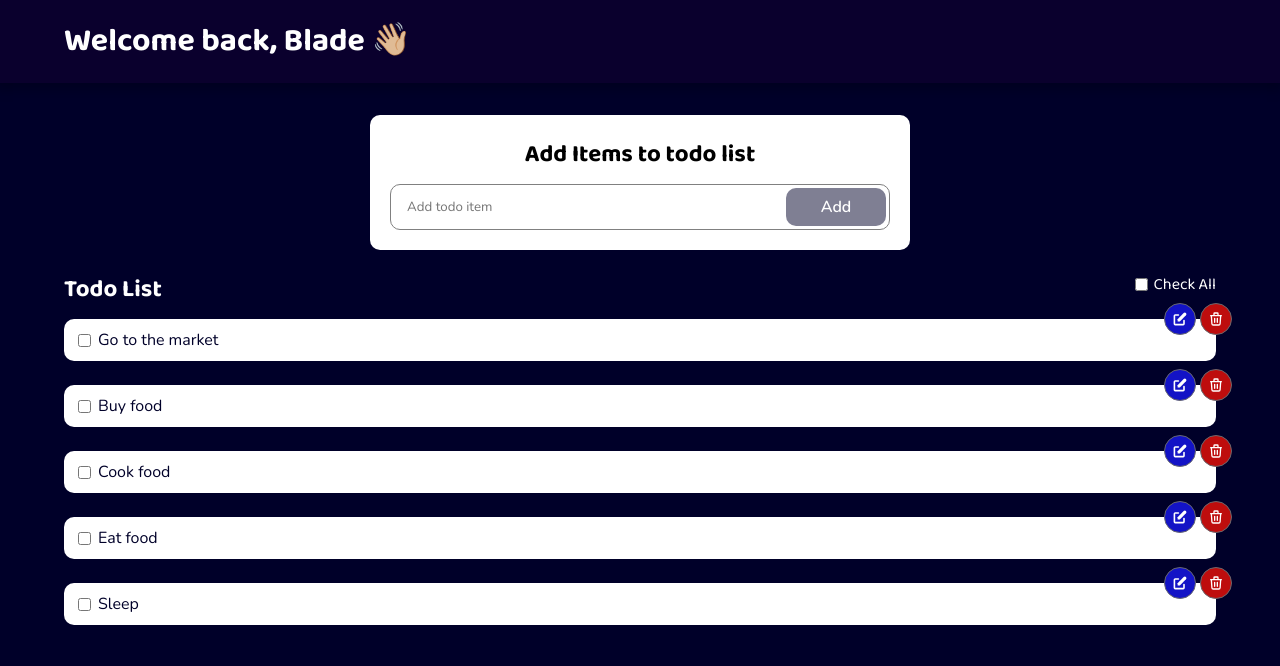
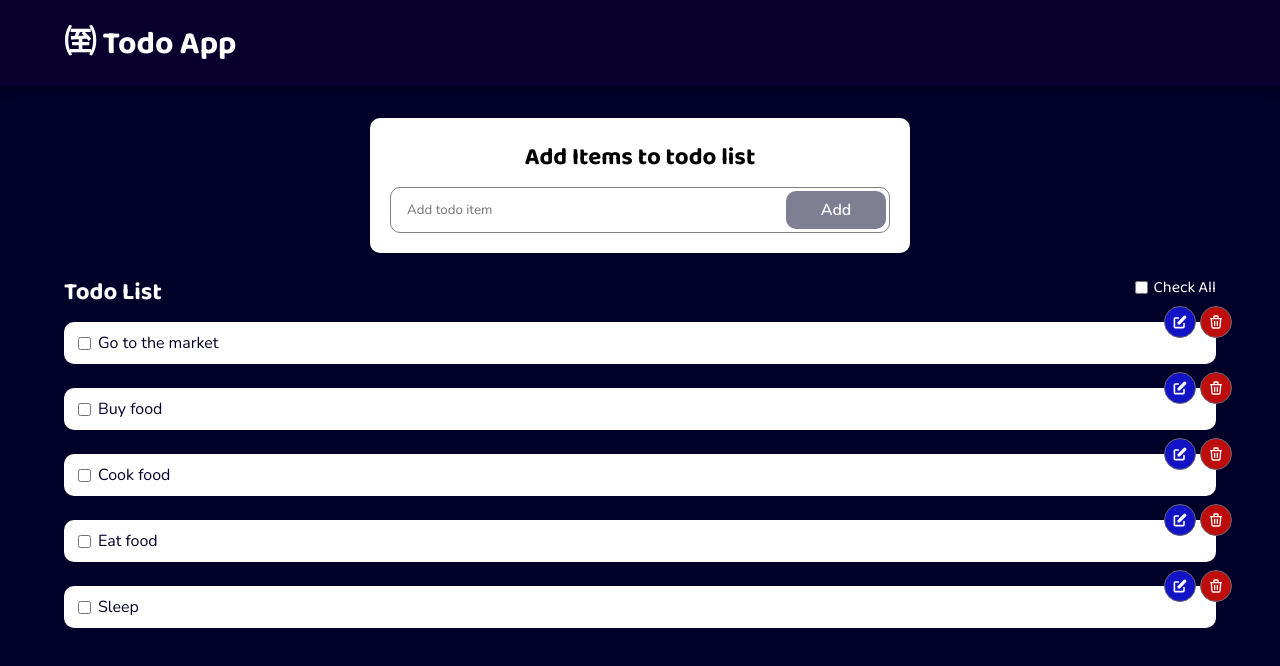
Before and after one commit to blade-01/react-projects, a React (Create React App) app: page / in a window 1280 px wide. Shown: the top 666 px of the page. Built offline with nearby package versions, Linux system fonts and the light colour scheme.

Commit message:
Update Header title to reflect the Todo App branding

```diff
--- a/src/App.js
+++ b/src/App.js
@@ -6,7 +6,7 @@ import About from "./pages/About";
 function App() {
   return (
     <Router>
-      <Header title="Welcome back, Blade 👋🏼" />
+      <Header title="㉃ Todo App" />
       <Routes>
         <Route index element={<Home />} />
         <Route path="/about" element={<About />} />
```
